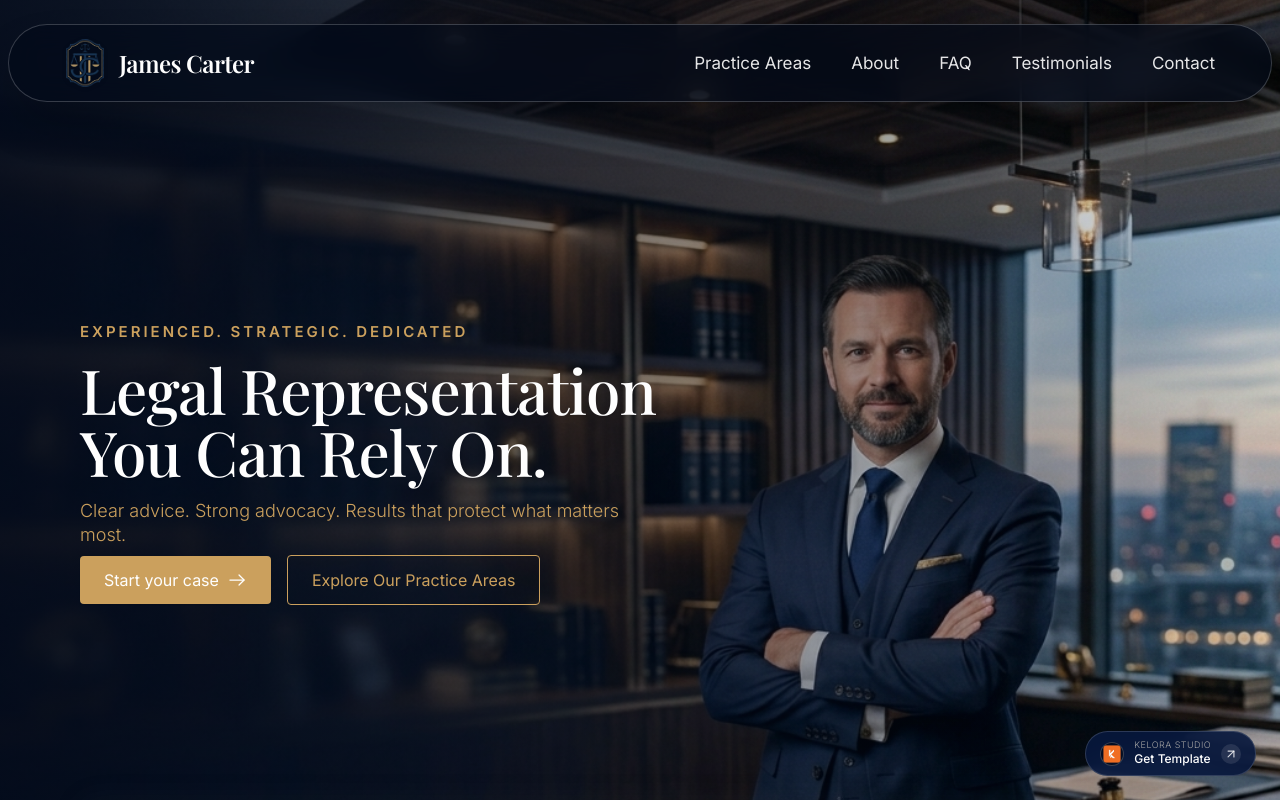
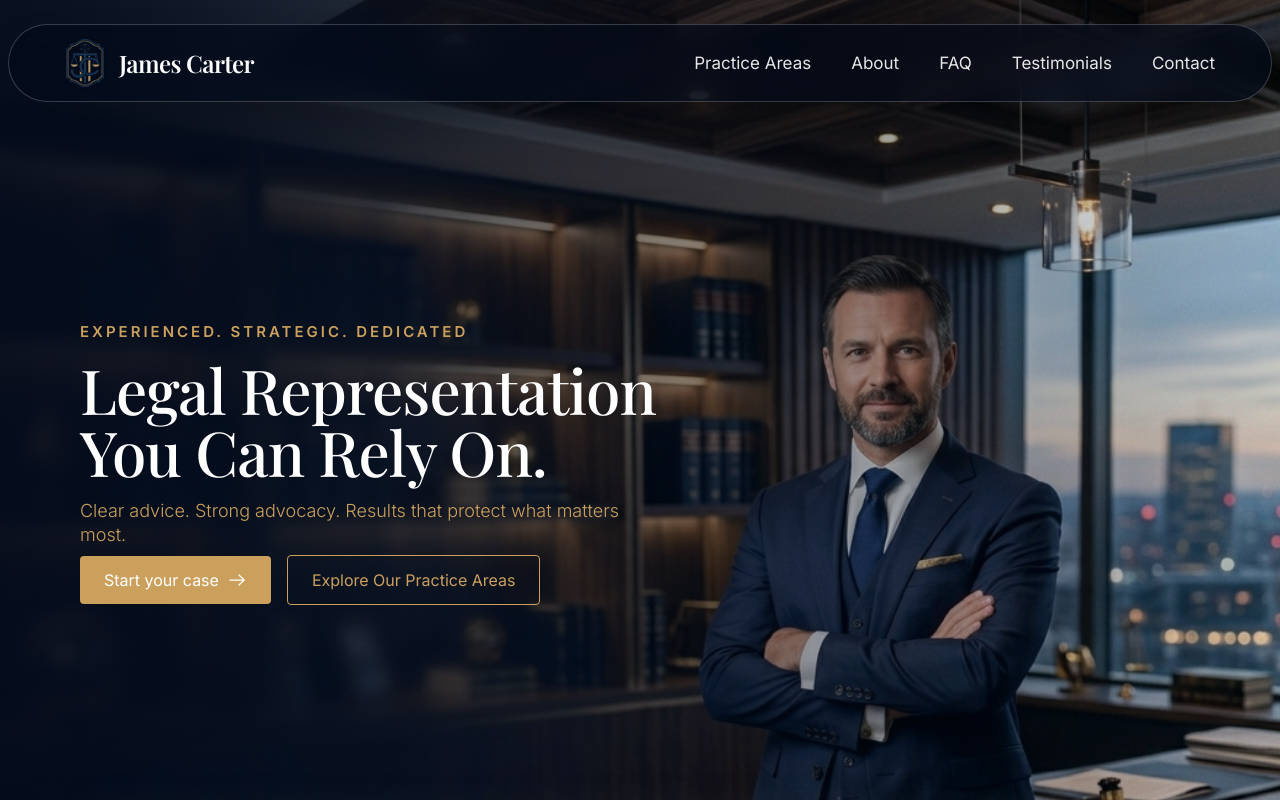
Before and after one commit to mahdidesignerrr/james-carter-lawyer, a Next.js app: page / in a window 1280 px wide. Shown: the top 800 px of the page. Built offline with nearby package versions, Linux system fonts and the light colour scheme; a web font is replaced by a local one.

Commit message:
feat(ui): implement floating KeloraBadge with hover template button

```diff
--- /dev/null
+++ b/src/components/KeloraBadge.tsx
@@ -0,0 +1,69 @@
+'use client';
+
+import React from 'react';
+
+export function KeloraBadge() {
+  const getTemplateUrl =
+    process.env.NEXT_PUBLIC_GET_TEMPLATE_URL ||
+    'https://ui8.net/kelora-studio/products/james-carter---law-firm-website-figma-template';
+
+  return (
+    <aside
+      aria-label="Kelora studio attribution"
+      className="fixed bottom-6 right-6 z-50 group select-none"
+    >
+      {/* Get Template button with matched width and hover bridge */}
+      <a
+        href={getTemplateUrl}
+        target="_blank"
+        rel="noopener noreferrer"
+        aria-label="Get this template"
+        className="absolute bottom-[calc(100%+16px)] left-0 w-full h-[46px] rounded-full bg-[#ff5c00] hover:bg-[#e05200] text-white flex items-center justify-center gap-2 px-4 shadow-[0_12px_28px_rgba(255,92,0,0.35)] opacity-0 translate-y-2 pointer-events-none group-hover:opacity-100 group-hover:translate-y-0 group-hover:pointer-events-auto transition-all duration-300 ease-out after:content-[''] after:absolute after:top-full after:left-0 after:right-0 after:h-5 after:bg-transparent"
+      >
+        <span className="text-[13px] font-medium tracking-tight whitespace-nowrap">
+          Get Template
+        </span>
+        <svg
+          width="13"
+          height="13"
+          viewBox="0 0 24 24"
+          fill="none"
+          stroke="currentColor"
+          strokeWidth="2.4"
+          strokeLinecap="round"
+          strokeLinejoin="round"
+          className="transition-transform duration-200 group-hover:translate-x-0.5"
+        >
+          <path d="M7 17L17 7M17 7H7M17 7V17" />
+        </svg>
+      </a>
+
+      {/* Main Made in Kelora box */}
+      <a
+        href="https://kelora.studio"
+        target="_blank"
+        rel="noopener noreferrer"
+        aria-label="Visit Kelora Studio"
+        className="flex items-center gap-3 px-4 py-2.5 rounded-full bg-[#0c0d0e]/90 hover:bg-[#141618] text-[#f4f5f6] border border-white/10 shadow-[0_12px_32px_rgba(0,0,0,0.45)] backdrop-blur-md transition-all duration-200 hover:scale-[1.02] active:scale-[0.98]"
+      >
+        <span className="w-6 h-6 rounded-full bg-white/10 flex items-center justify-center shrink-0 text-white/90">
+          <svg
+            width="12"
+            height="12"
+            viewBox="0 0 24 24"
+            fill="none"
+            stroke="currentColor"
+            strokeWidth="2.5"
+            strokeLinecap="round"
+            strokeLinejoin="round"
+          >
+            <path d="M7 17L17 7M17 7H7M17 7V17" />
+          </svg>
+        </span>
+        <span className="text-[13px] font-medium tracking-tight text-white/90 whitespace-nowrap">
+          Made in Kelora
+        </span>
+      </a>
+    </aside>
+  );
+}
--- /dev/null
+++ b/src/presentation/components/atoms/KeloraBadge.tsx
@@ -0,0 +1,3 @@
+'use client';
+
+export { KeloraBadge } from '@/components/KeloraBadge';
--- a/src/presentation/components/atoms/KeloraWatermark.tsx
+++ /dev/null
@@ -1,44 +0,0 @@
-"use client";
-
-import React from "react";
-import Image from "next/image";
-import { ArrowUpRight } from "lucide-react";
-
-export const KeloraWatermark: React.FC = () => {
-  return (
-    <a
-      href="https://ui8.net/kelora-studio/products/james-carter---law-firm-website-figma-template"
-      target="_blank"
-      rel="noopener noreferrer"
-      aria-label="Buy James Carter Figma Template by Kelora Studio"
-      className="fixed bottom-6 right-6 z-40 group flex items-center gap-2.5 px-3.5 py-2 rounded-full bg-[#07183d]/90 hover:bg-[#05112b] backdrop-blur-md border border-white/15 hover:border-[#cba05d]/60 shadow-2xl transition-all duration-300 hover:scale-105 active:scale-95 hover:shadow-[0_8px_25px_rgba(203,160,93,0.25)] select-none"
-    >
-      {/* Kelora Crest Mark */}
-      <div className="relative w-6 h-6 rounded-full overflow-hidden shrink-0 border border-white/20 bg-black/40 flex items-center justify-center p-0.5">
-        <Image
-          src="/assets/images/kelora-mark.png"
-          alt="Kelora Studio"
-          width={24}
-          height={24}
-          className="w-full h-full object-contain"
-          priority
-        />
-      </div>
-
-      {/* Typography */}
-      <div className="flex flex-col text-left leading-none">
-        <span className="font-sans font-light text-[9px] text-neutral-400 group-hover:text-[#cba05d] transition-colors uppercase tracking-wider">
-          Kelora Studio
-        </span>
-        <span className="font-sans font-medium text-xs text-[#fefefe] group-hover:text-white transition-colors mt-0.5">
-          Get Template
-        </span>
-      </div>
-
-      {/* Arrow Indicator */}
-      <div className="w-5 h-5 rounded-full bg-white/10 group-hover:bg-[#cba05d] group-hover:text-[#030a1a] flex items-center justify-center transition-colors shrink-0 text-white/80">
-        <ArrowUpRight className="w-3.5 h-3.5" />
-      </div>
-    </a>
-  );
-};
--- a/src/presentation/views/LandingPageView.tsx
+++ b/src/presentation/views/LandingPageView.tsx
@@ -13,7 +13,7 @@ import { FinalCtaBanner } from "../components/organisms/FinalCtaBanner";
 import { ConsultationSection } from "../components/organisms/ConsultationSection";
 import { FooterSection } from "../components/organisms/FooterSection";
 import { BackToTop } from "../components/atoms/BackToTop";
-import { KeloraWatermark } from "../components/atoms/KeloraWatermark";
+import { KeloraBadge } from "@/components/KeloraBadge";
 import { SmoothScrollProvider } from "../providers/SmoothScrollProvider";
 
 export const LandingPageView: React.FC = () => {
@@ -36,7 +36,7 @@ export const LandingPageView: React.FC = () => {
         </main>
         <FooterSection />
         <BackToTop />
-        <KeloraWatermark />
+        <KeloraBadge />
       </div>
     </SmoothScrollProvider>
   );
```
Also changed, not shown: 2 other files (tests, documents, lock files or other folders).
